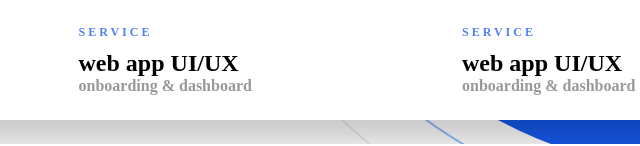
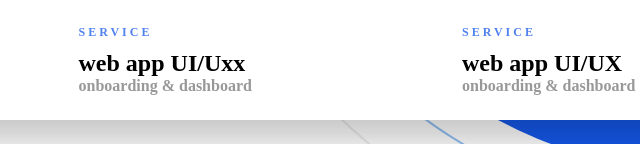
Before and after one commit to asynchronousJavascriptor/secondb26, a plain HTML site: page index.html in a window 1280 px wide. Shown: the part 656-802 px from the top of the page, 393-1033 px from the left. Drawn offline with nearby package versions, Linux system fonts and the light colour scheme.

Commit message:
Update index.html
x  change

```diff
--- a/index.html
+++ b/index.html
@@ -24,7 +24,7 @@
                 </div>
                 <div class="btmelem">
                     <h5>service</h5>
-                    <h2>web app UI/UX</h2>
+                    <h2>web app UI/Uxx</h2>
                     <h4>onboarding & dashboard</h4>
                 </div>
                 <div class="btmelem">
```
